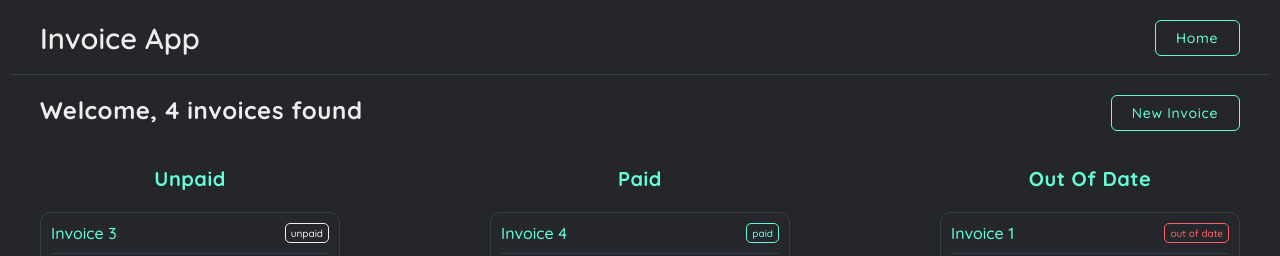
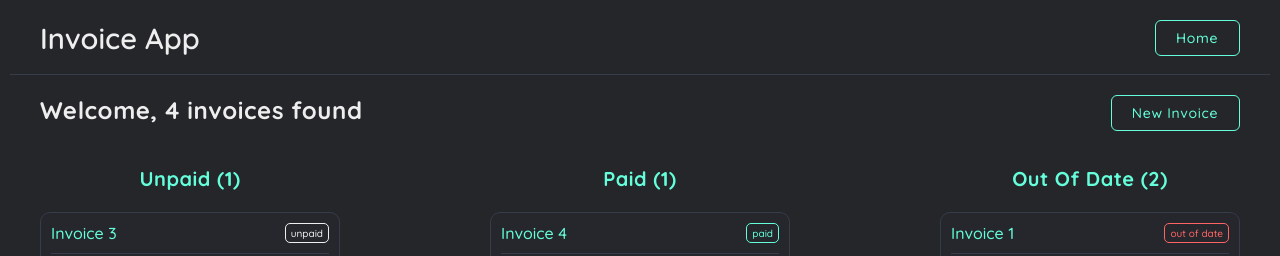
Before and after one commit to furkancgrtkn/cfhomework, a Next.js app: page /invoices in a window 1280 px wide. Shown: the top 256 px of the page. Built offline with nearby package versions, Linux system fonts and the light colour scheme.

Commit message:
feat: visual features

```diff
--- a/components/Form.tsx
+++ b/components/Form.tsx
@@ -97,7 +97,7 @@ export default function Form({
           />
         </FormItem>
         <FormItem className="d-flex col">
-          <FormLabel>Total Invoice</FormLabel>
+          <FormLabel>Total Invoice ($)</FormLabel>
           <FormInput
             onChange={(e) => setInvTotal(parseInt(e.target.value))}
             type="number"
--- a/pages/invoices.tsx
+++ b/pages/invoices.tsx
@@ -111,7 +111,9 @@ export default function Invoices() {
         </CardsHeader>
         <Cards>
           <div className="card-con">
-            <SubTitle>Unpaid</SubTitle>
+            <SubTitle>
+              Unpaid ({invState.filter((f) => f.status === "unpaid").length})
+            </SubTitle>
             {invState
               .filter((f) => f.status === "unpaid")
               .map((item) => (
@@ -127,7 +129,9 @@ export default function Invoices() {
           </div>
 
           <div className="card-con">
-            <SubTitle>Paid</SubTitle>
+            <SubTitle>
+              Paid ({invState.filter((f) => f.status === "paid").length})
+            </SubTitle>
             {invState
               .filter((f) => f.status === "paid")
               .map((item) => (
@@ -143,7 +147,9 @@ export default function Invoices() {
           </div>
 
           <div className="card-con">
-            <SubTitle>Out Of Date</SubTitle>
+            <SubTitle>
+              Out Of Date ({invState.filter((f) => f.status === "out").length})
+            </SubTitle>
             {invState
               .filter((f) => f.status === "out")
               .map((item) => (
```
